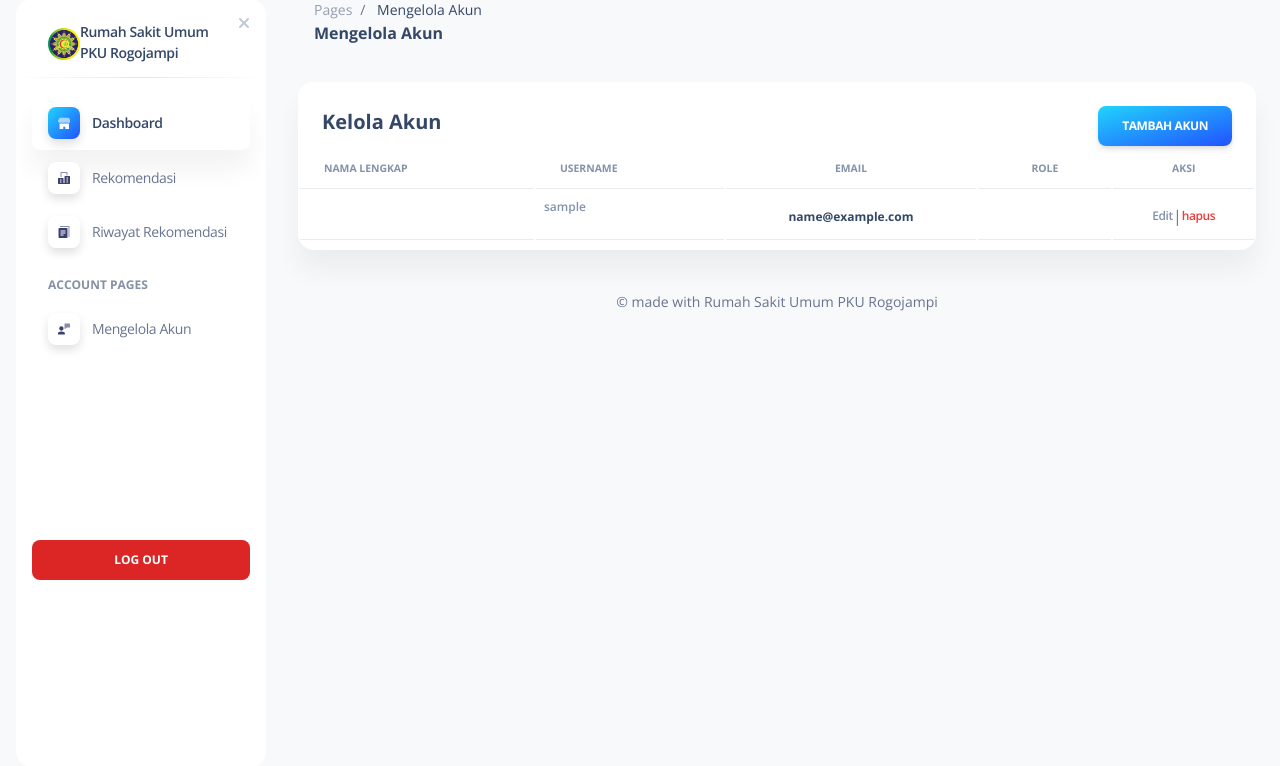
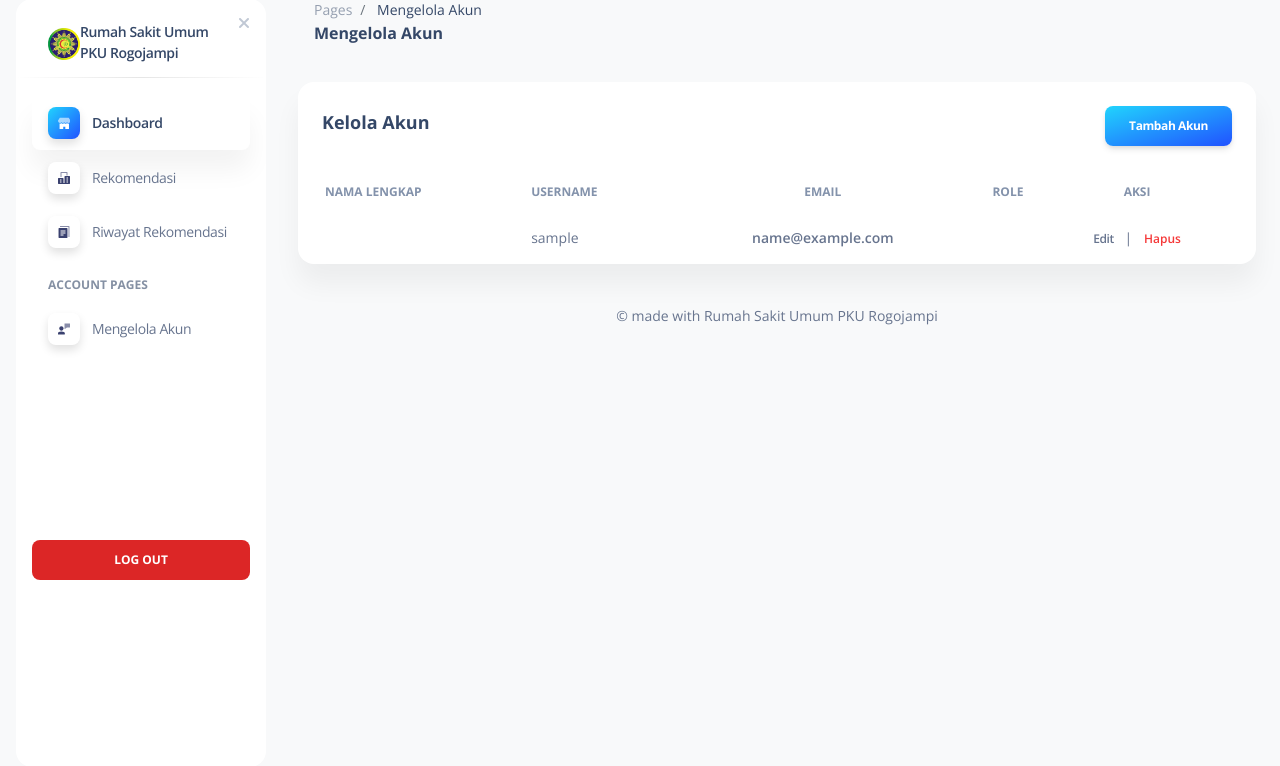
Before and after one commit to rahmahsf/projekta, a Django app: page /akun in a window 1280 px wide. Shown: the part 17-783 px from the top of the page. Run offline with Django 5.2, Linux system fonts and the light colour scheme; the visitor is signed in with stand-in values (Sample User, id 1); data comes from the database, SQL or seed files in the repository; some libraries are stand-ins or nearby versions.

Commit message:
be-account

```diff
--- a/main/templates/main/kelola-akun.html
+++ b/main/templates/main/kelola-akun.html
@@ -5,100 +5,70 @@
 {% block content %}
 <div class="w-full px-6 py-6 mx-auto">
 
-  <div
-    class="relative flex flex-col min-w-0 break-words bg-white border-0 shadow-soft-xl rounded-2xl bg-clip-border">
+  <!-- CARD -->
+  <div class="bg-white rounded-2xl shadow-soft-xl">
 
-    <!-- HEADER CARD -->
-    <div
-      class="p-6 pb-0 mb-0 bg-white rounded-t-2xl flex justify-between items-center">
-      <h5 class="font-bold text-slate-700">Kelola Akun</h5>
-      <a href="{%url 'tambah_akun' %}"
-        class="inline-block px-6 py-3 font-bold text-white uppercase text-xs rounded-lg shadow-soft-md bg-gradient-to-tl from-blue-600 to-cyan-400 hover:scale-102 transition-all">
+    <!-- HEADER -->
+    <div class="p-6 flex justify-between items-center">
+      <h5 class="font-bold text-slate-700 text-lg">Kelola Akun</h5>
+      <a href="{% url 'tambah_akun' %}"
+         class="px-6 py-3 text-xs font-bold text-white rounded-lg
+                bg-gradient-to-tl from-blue-600 to-cyan-400 shadow-soft-md
+                hover:scale-105 transition">
         Tambah Akun
       </a>
     </div>
 
     <!-- TABLE -->
-    <div class="flex-auto px-0 pt-0 pb-2">
-      <div class="overflow-x-auto">
-        <table class="w-full mb-0 align-top border-gray-200 text-slate-500">
+    <div class="overflow-x-auto px-6 pb-6">
+      <table class="w-full text-sm text-slate-600">
 
-          <!-- THEAD -->
         <thead>
-            <tr>
-              <th
-                class="px-6 py-3 text-left text-xxs font-bold uppercase text-slate-400 border-b">
-                Nama Lengkap
-              </th>
-              <th
-                class="px-6 py-3 text-left text-xxs font-bold uppercase text-slate-400 border-b">
-                Username
-              </th>
-              <th
-                class="px-6 py-3 text-center text-xxs font-bold uppercase text-slate-400 border-b">
-                Email
-              </th>
-              <th
-                class="px-6 py-3 text-center text-xxs font-bold uppercase text-slate-400 border-b">
-                Role
-              </th>
-              <th
-                class="px-6 py-3 text-center text-xxs font-bold uppercase text-slate-400 border-b">
-                Aksi
-              </th>
+          <tr class="border-b text-xs uppercase text-slate-400">
+            <th class="py-3 text-left">Nama Lengkap</th>
+            <th class="py-3 text-left">Username</th>
+            <th class="py-3 text-center">Email</th>
+            <th class="py-3 text-center">Role</th>
+            <th class="py-3 text-center">Aksi</th>
           </tr>
         </thead>
 
-          <!-- TBODY -->
         <tbody>
           {% for user in users %}
-            <tr>
+          <tr class="border-b">
 
-              <!-- Nama -->
-              <td class="p-2 border-b">
-                <div class="px-4 py-1">
-                  <h6 class="text-sm font-semibold text-slate-400">
-                    {{ user.nama_lengkap }}
-                  </h6>
-                </div>
+            <td class="py-3">{{ user.nama_lengkap }}</td>
+            <td class="py-3">{{ user.username }}</td>
+
+            <td class="py-3 text-center font-semibold">
+              {{ user.email }}
             </td>
 
-              <!-- Username -->
-              <td class="p-2 border-b">
-                <p class="text-xs font-semibold text-slate-400">
-                  {{ user.username }}
-                </p>
-              </td>
-
-              <!-- Email -->
-              <td class="p-2 text-center border-b">
-                <span class="text-xs font-bold text-slate-700">
-                  {{ user.email }}
+            <td class="py-3 text-center">
+              <span class="text-blue-500 font-semibold">
+                {{ user.get_role_display }}
               </span>
             </td>
 
-              <!-- Role -->
-              <td class="p-2 text-center border-b">
-                <span class="text-xs font-semibold text-blue-400">
-                  {{ user.role }}
-                </span>
-              </td>
-
-              <!-- Aksi -->
-              <td class="p-2 text-center border-b">
-                <div class="inline-flex items-center">
-                  <a href="#"
-                    class="text-xs font-semibold text-slate-400 hover:text-blue-500">
+            <td class="py-3 text-center">
+              <a href="{% url 'edit_akun' user.id %}"
+                 class="text-xs font-semibold text-slate-500 hover:text-blue-600">
                 Edit
               </a>
 
-                  <span class="mx-3 text-slate-300">|</span>
+              <span class="mx-2 text-slate-300">|</span>
 
-                  <a href="#"
-                    class="text-xs font-semibold text-red-500 hover:opacity-100">
-                    hapus
-                  </a>
-                </div>
+              {% if user.role != "direktur" %}
+              <button type="button"
+                onclick="openDeleteModal('{{ user.id }}','{{ user.nama_lengkap }}')"
+                class="text-xs font-semibold text-red-500 hover:opacity-80">
+                Hapus
+              </button>
+              {% else %}
+              <span class="text-xs italic text-slate-300">
+                Tidak bisa dihapus
+              </span>
+              {% endif %}
             </td>
 
           </tr>
@@ -107,8 +77,45 @@
 
       </table>
     </div>
-    </div>
 
   </div>
 </div>
+
+<!-- ================= MODAL HAPUS ================= -->
+<div id="deleteModal" class="delete-modal">
+  <div class="delete-box">
+    <h5 class="delete-title">Hapus Akun</h5>
+
+    <p class="delete-text">
+      Apakah kamu yakin ingin menghapus akun
+      <strong id="deleteUserName">nama</strong>?
+    </p>
+
+    <div class="delete-actions">
+      <button type="button" onclick="closeDeleteModal()" class="btn-cancel">
+        Batal
+      </button>
+      <a id="confirmDeleteBtn" href="#" class="btn-danger">
+        Ya, Hapus
+      </a>
+    </div>
+  </div>
+</div>
+
+<!-- ================= SCRIPT ================= -->
+<script>
+  function openDeleteModal(id, name) {
+    const modal = document.getElementById('deleteModal')
+    modal.classList.add('show')
+
+    document.getElementById('deleteUserName').innerText = name
+    document.getElementById('confirmDeleteBtn').href = `/hapus-akun/${id}/`
+  }
+
+  function closeDeleteModal() {
+    document.getElementById('deleteModal').classList.remove('show')
+  }
+</script>
+
+
 {% endblock %}
--- a/main/urls.py
+++ b/main/urls.py
@@ -11,6 +11,8 @@ urlpatterns = [
     path('detail', views.detail, name='detail'),
     path('akun', views.akun, name='akun'),
     path('akun/tambah/', views.tambah_akun, name='tambah_akun'),
+    path('akun/edit/<int:user_id>/', views.edit_akun, name='edit_akun'),
+    path('akun/hapus/<int:user_id>/', views.hapus_akun, name='hapus_akun'),
     path('login/', auth_views.LoginView.as_view(template_name='registration/login.html'), name='login'),
     path('logout/', auth_views.LogoutView.as_view(), name='logout'),
 ]
--- a/main/views.py
+++ b/main/views.py
@@ -1,12 +1,10 @@
-from django.shortcuts import render, redirect
+from django.shortcuts import render, redirect, get_object_or_404
 from django.contrib.auth import login, logout, authenticate, get_user_model
 from django.contrib.auth.decorators import login_required
 from django.contrib import messages
 
 # Create your views here.
-from django.shortcuts import render
-from django.contrib.auth.decorators import login_required
-
+User = get_user_model()
 @login_required(login_url='login')
 def dashboard(request):
     return render(request, 'main/dashboard.html')
@@ -39,7 +37,7 @@ def detail(request):
         "page_title":"Riwayat Rekomendasi"
     })
 
-User = get_user_model()   # ⬅️ INI KUNCI UTAMA
+
 
 @login_required(login_url='login')
 def akun(request):
@@ -51,39 +49,91 @@ def akun(request):
         "users": users
     })
 
-User = get_user_model()
-
 @login_required(login_url='login')
 def tambah_akun(request):
     if request.method == "POST":
         email = request.POST.get("email")
-        nama = request.POST.get("nama_lengkap")
+        nama_lengkap = request.POST.get("nama_lengkap")
         username = request.POST.get("username")
         password = request.POST.get("password")
+        role = request.POST.get("role")
 
-        # validasi sederhana
-        if not all([email, nama, username, password]):
-            messages.error(request, "Semua field wajib diisi.")
+        # validasi kosong
+        if not all([email, nama_lengkap, username, password, role]):
+            messages.error(request, "Semua field wajib diisi")
             return redirect("tambah_akun")
 
-        if User.objects.filter(username=username).exists():
-            messages.error(request, "Username sudah digunakan.")
+        # BLOK ROLE DIREKTUR
+        if role == "direktur":
+            messages.error(request, "Role direktur tidak bisa ditambahkan")
             return redirect("tambah_akun")
 
+        # validasi username
+        if User.objects.filter(username=username).exists():
+            messages.error(request, "Username sudah digunakan")
+            return redirect("tambah_akun")
+
+        # BUAT USER
         user = User.objects.create_user(
             username=username,
             email=email,
             password=password
         )
 
-        # kalau kamu punya field nama lengkap
-        user.nama_lengkap = nama
+        user.nama_lengkap = nama_lengkap
+        user.role = role
         user.save()
 
-        messages.success(request, "Akun berhasil ditambahkan.")
-        return redirect("akun")  # balik ke list akun
+        messages.success(request, "Akun berhasil ditambahkan")
+        return redirect("akun")
 
-    return render(request, "main/tambah-akun.html", {
-        "page_name": "Kelola Akun",
-        "page_title": "Tambah Akun"
+    return render(request, "main/tambah-akun.html")
+
+@login_required(login_url='login')
+def edit_akun(request, user_id):
+    user = get_object_or_404(User, id=user_id)
+
+    if request.method == "POST":
+        email = request.POST.get("email")
+        nama_lengkap = request.POST.get("nama_lengkap")
+        role = request.POST.get("role")
+
+        password_lama = request.POST.get("password_lama")
+        password_baru = request.POST.get("password_baru")
+
+        # update data dasar
+        user.email = email
+        user.nama_lengkap = nama_lengkap
+        user.role = role
+
+        # 🔐 LOGIKA PASSWORD
+        if password_baru:
+            if not password_lama:
+                messages.error(request, "Password lama wajib diisi")
+                return redirect("edit_akun", user_id=user.id)
+
+            if not user.check_password(password_lama):
+                messages.error(request, "Password lama salah")
+                return redirect("edit_akun", user_id=user.id)
+
+            user.set_password(password_baru)
+
+        user.save()
+        messages.success(request, "Data akun berhasil diperbarui")
+        return redirect("akun")
+
+    return render(request, "main/edit-akun.html", {
+        "user_edit": user
     })
+
+@login_required(login_url='login')
+def hapus_akun(request, user_id):
+    user = get_object_or_404(User, id=user_id)
+
+    if user.role == "direktur":
+        messages.error(request, "Akun direktur tidak dapat dihapus")
+        return redirect("akun")
+
+    user.delete()
+    messages.success(request, "Akun berhasil dihapus")
+    return redirect("akun")
```
Also changed, not shown: main/static/assets/css/custom.css (+65 -0 lines), main/templates/main/edit-akun.html (added, +105 -0 lines), main/templates/main/tambah-akun.html (+0 -9 lines). Lines whose indentation alone changed are shown as unchanged.
